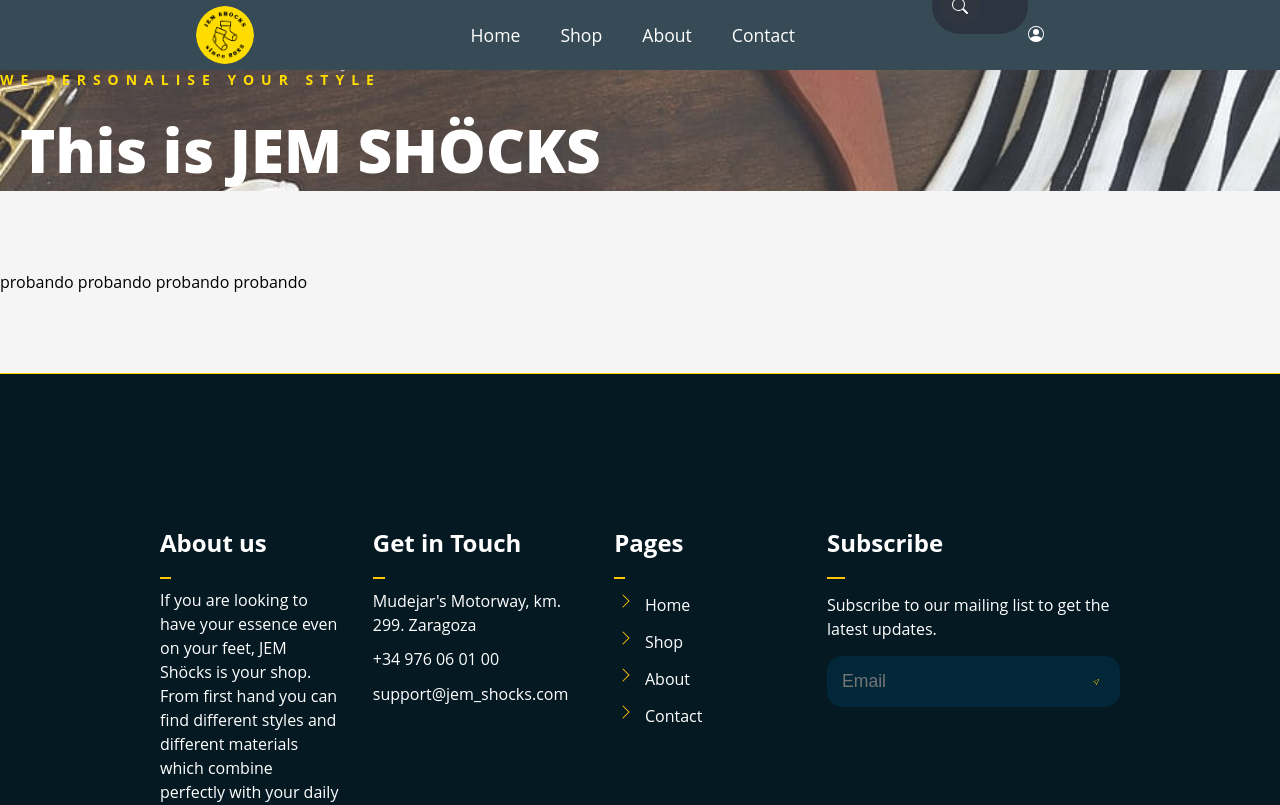
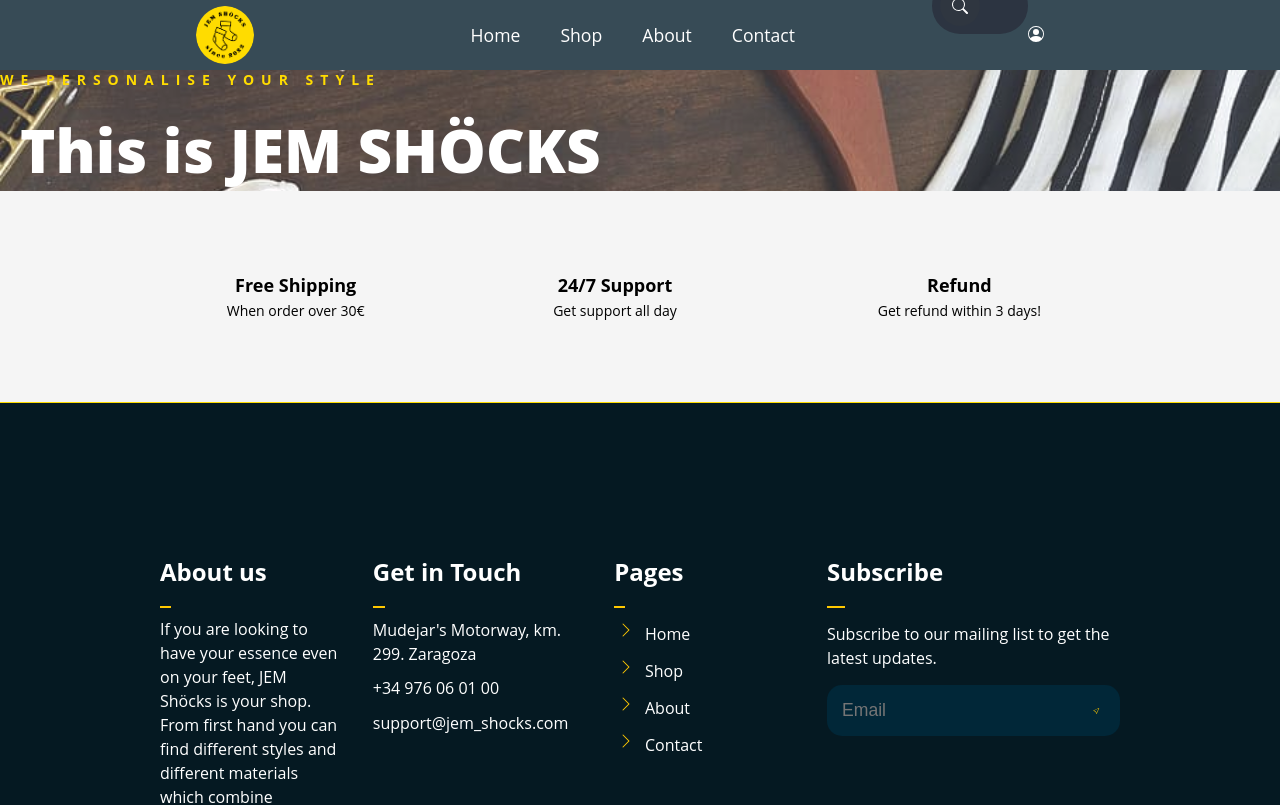
Before and after one commit to Yorrryiii/JEM_Shocks, a React (Create React App) app in the folder jem_shocks/: page / in a window 1280 px wide. Shown: the top 805 px of the page. Built offline with nearby package versions, Linux system fonts and the light colour scheme; a web font is replaced by a local one.

Commit message:
no message

```diff
--- a/jem_shocks/src/components/Home.jsx
+++ b/jem_shocks/src/components/Home.jsx
@@ -10,10 +10,22 @@ export class Home extends Component{
                     <h1 id='tituloPrincipal'>This is JEM SHÖCKS</h1>
                 </div>
                 <div id='segundaSeccion'>
-                    probando
-                    probando
-                    probando
-                    probando
+                    <table id='InfoPrincipal'>
+                        <tr>
+                            <td id='enviosGratis'>
+                                <h3>Free Shipping</h3>
+                                <p>When order over 30€</p>
+                            </td>
+                            <td id='ayuda'>
+                                <h3>24/7 Support</h3>
+                                <p>Get support all day</p>
+                            </td>
+                            <td id='devolución'>
+                                <h3>Refund</h3>
+                                <p>Get refund within 3 days!</p>
+                            </td>
+                        </tr>
+                    </table>
                 </div>
             </div>
         )
--- a/jem_shocks/src/components/styles/Home.css
+++ b/jem_shocks/src/components/styles/Home.css
@@ -36,3 +36,22 @@
     padding: 80px 0px;
     background-color: #f5f5f5;
 }
+
+#segundaSeccion td{
+    padding: 0px 15px;
+}
+
+#segundaSeccion h3{
+    font-size: 18px;
+    margin: 0px 0px 4px;
+}
+
+#segundaSeccion p{
+    font-size: 14px;
+}
+
+#InfoPrincipal{
+    width: 80%;
+    margin: 0 auto;
+    text-align: center;
+}
```
